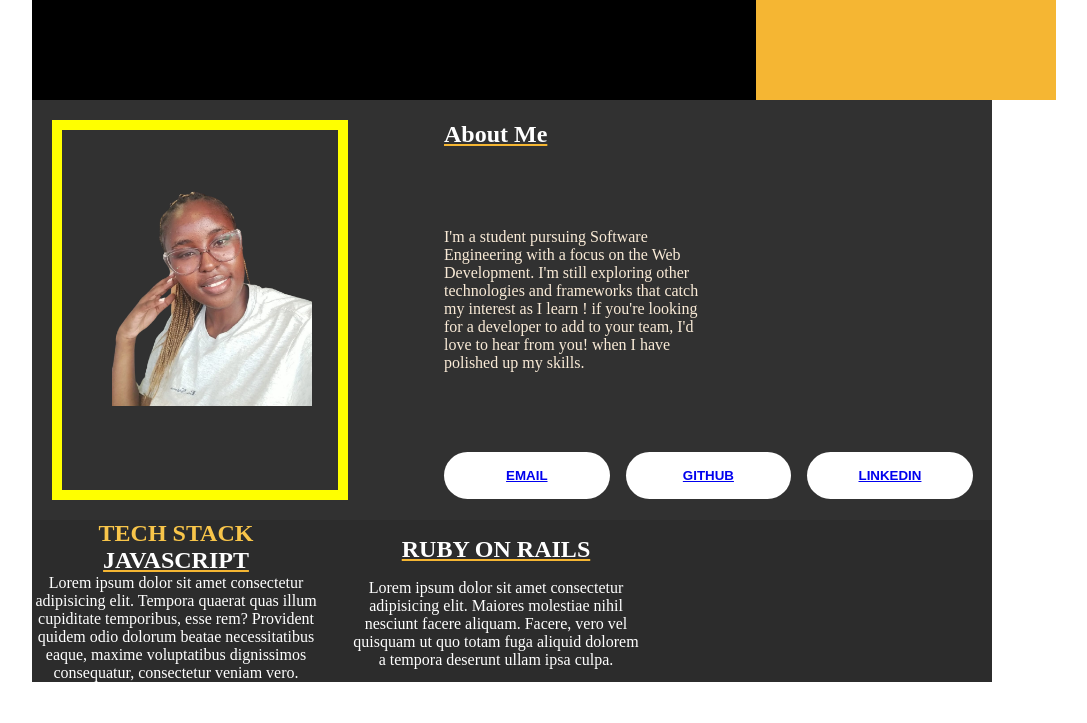
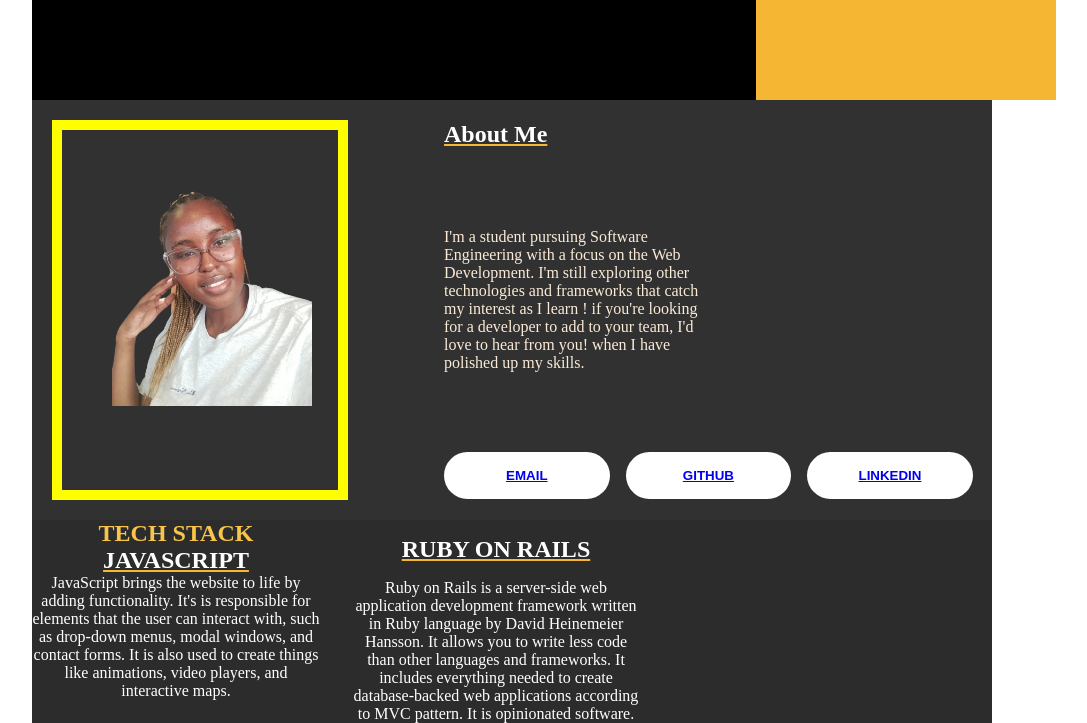
Before and after one commit to njambi-muhoro/my-portfolio, a plain HTML site: page index.html in a window 1280 px wide. Shown: the part 434-1157 px from the top of the page, without its empty margins (128-1215 px from the left). Before the commit the page ends 1116 px from the top, so only its background shows below. Drawn offline with Linux system fonts and the light colour scheme.

Commit message:
narration changes

```diff
--- a/index.html
+++ b/index.html
@@ -81,10 +81,9 @@
                         JAVASCRIPT
                     </h1>
                     <p id="context2">
-                        Lorem ipsum dolor sit amet consectetur adipisicing elit. Tempora quaerat quas illum cupiditate
-                        temporibus, esse rem? Provident quidem odio dolorum beatae necessitatibus eaque, maxime
-                        voluptatibus
-                        dignissimos consequatur, consectetur veniam vero.
+                        JavaScript brings the website to life by adding functionality. It's is responsible for elements
+                        that the user can interact with, such as drop-down menus, modal windows, and contact forms. It
+                        is also used to create things like animations, video players, and interactive maps.
                     </p>
                 </div>
             </div>
@@ -95,9 +94,10 @@
                     RUBY ON RAILS
                 </h1>
                 <p id="context2">
-                    Lorem ipsum dolor sit amet consectetur adipisicing elit. Maiores molestiae nihil nesciunt facere
-                    aliquam. Facere, vero vel quisquam ut quo totam fuga aliquid dolorem a tempora deserunt ullam ipsa
-                    culpa.
+                    Ruby on Rails is a server-side web application development framework written in Ruby language by
+                    David Heinemeier Hansson. It allows you to write less code than other languages and frameworks. It
+                    includes everything needed to create database-backed web applications according to MVC pattern. It
+                    is opinionated software.
                 </p>
             </div>
         </div>
```
